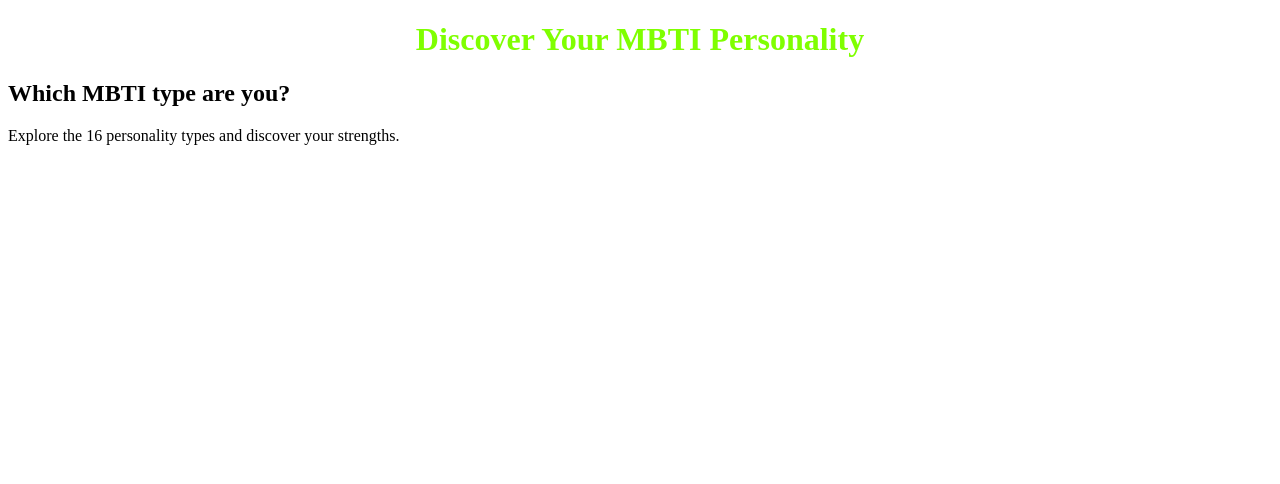
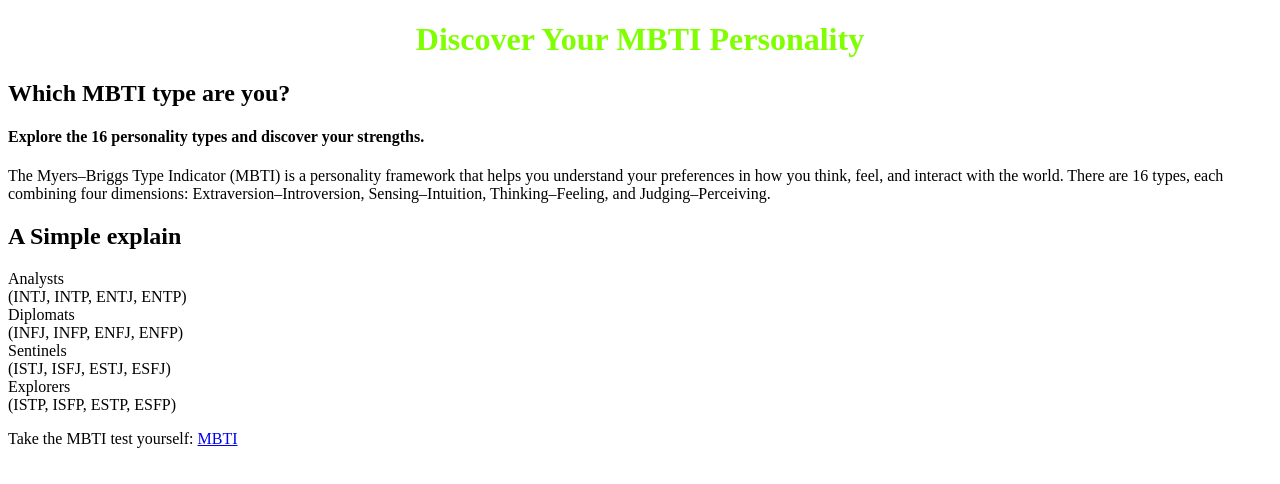
Before and after one commit to Carat-s/First-version-web, a plain HTML site: page index.html in a window 1280 px wide. Drawn offline with Linux system fonts and the light colour scheme.

Commit message:
add index content

```diff
--- a/index.html
+++ b/index.html
@@ -15,8 +15,21 @@
   <!-- main -->
   <main>
     <section>
-      <h2>Which MBTI type are you?</h2>
-      <p>Explore the 16 personality types and discover your strengths.</p>
+      <h2>Which MBTI type are you?</h4>
+      <h4>Explore the 16 personality types and discover your strengths.</h5>
+      <p>The Myers–Briggs Type Indicator (MBTI) is a personality framework that helps you understand your preferences in how you think, feel, and interact with the world. There are 16 types, each combining four dimensions: Extraversion–Introversion, Sensing–Intuition, Thinking–Feeling, and Judging–Perceiving.</p>
+    </section>
+
+    <section>
+      <h2>A Simple explain</h2>
+      <div class="cards-container">
+        <div class="card">Analysts <br>(INTJ, INTP, ENTJ, ENTP)</div>
+        <div class="card">Diplomats <br>(INFJ, INFP, ENFJ, ENFP)</div>
+        <div class="card">Sentinels <br>(ISTJ, ISFJ, ESTJ, ESFJ)</div>
+        <div class="card">Explorers <br>(ISTP, ISFP, ESTP, ESFP)</div>
+      </div>
+
+      <p>Take the MBTI test yourself: <a href="https://www.16personalities.com/free-personality-test">MBTI</a></p>
     </section>
 
   </main>
```
